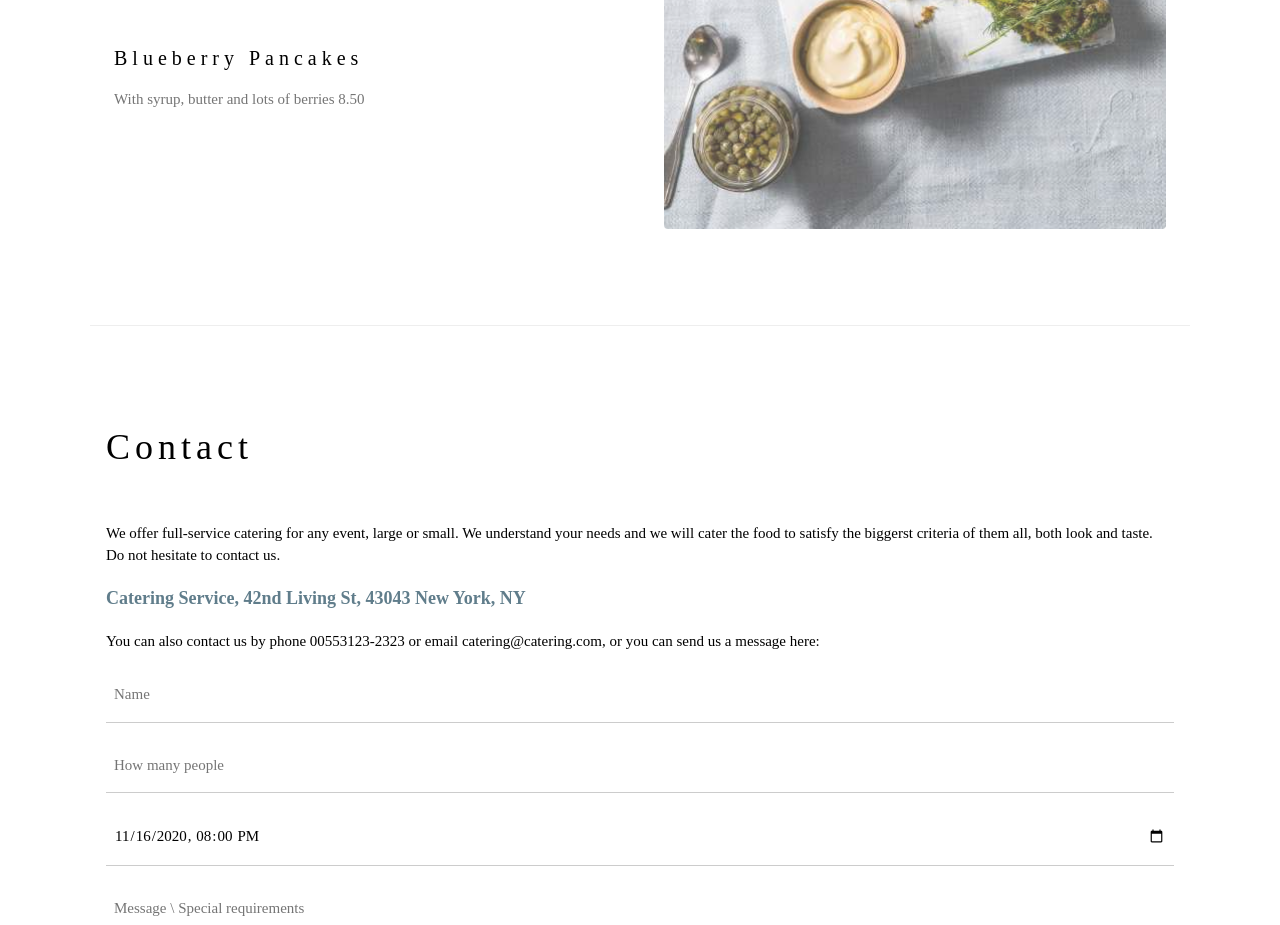
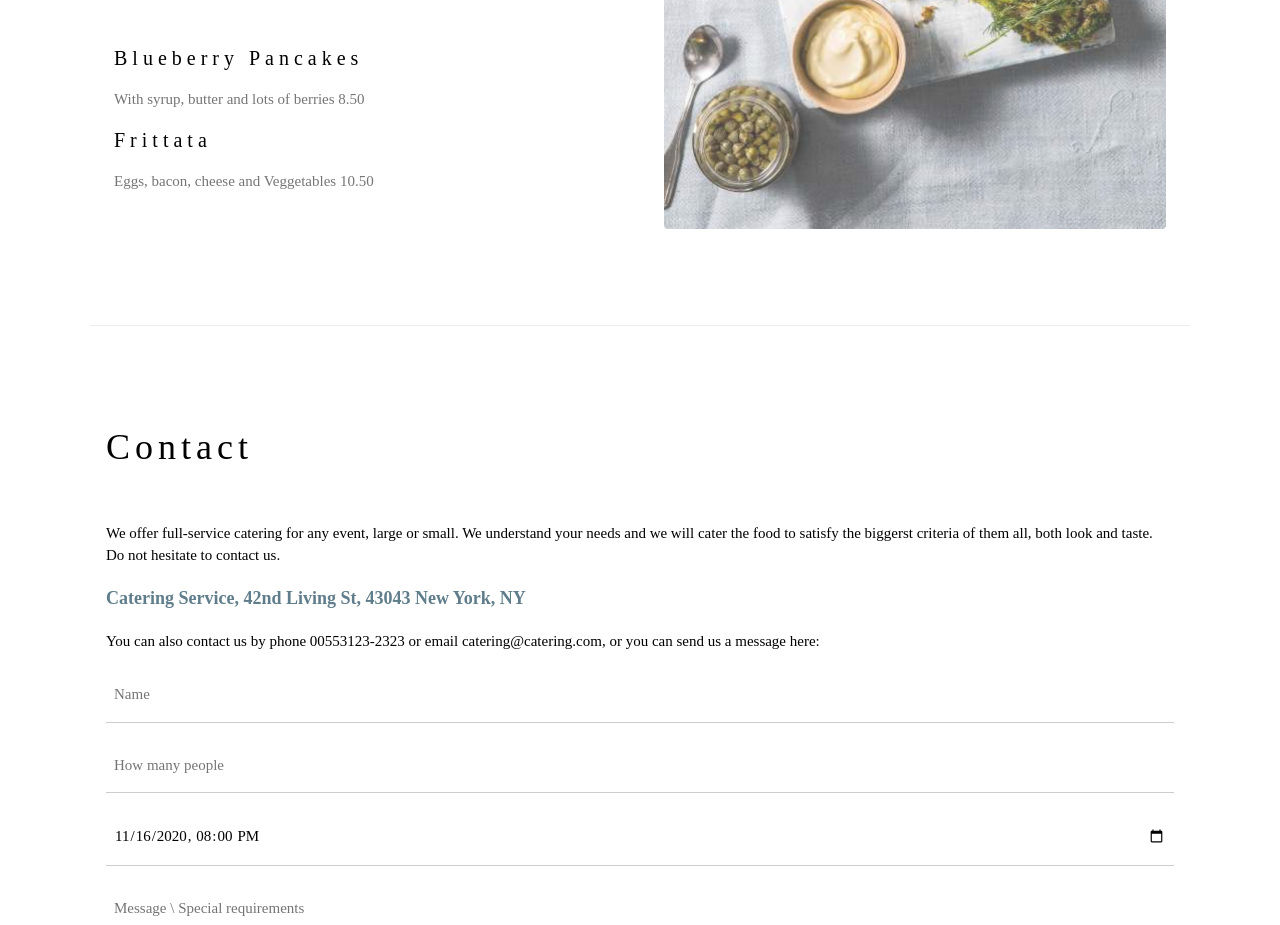
Before and after one commit to fabioyamaha/MyWebsite, a plain HTML site: page index.html in a window 1280 px wide. Shown: the part 2060-2985 px from the top of the page. Drawn offline with nearby package versions, Linux system fonts and the light colour scheme.

Commit message:
Adicionado o item Frittata ao menu

```diff
--- a/index.html
+++ b/index.html
@@ -74,6 +74,9 @@ h1, h2, h3, h4, h5, h6 {
 
       <h4>Blueberry Pancakes</h4>
       <p class="w3-text-grey">With syrup, butter and lots of berries 8.50</p>
+
+      <h4>Frittata</h4>
+      <p class="w3-text-grey">Eggs, bacon, cheese and Veggetables 10.50</p>
     </div>
 
     <div class="w3-col l6 w3-padding-large">
```
